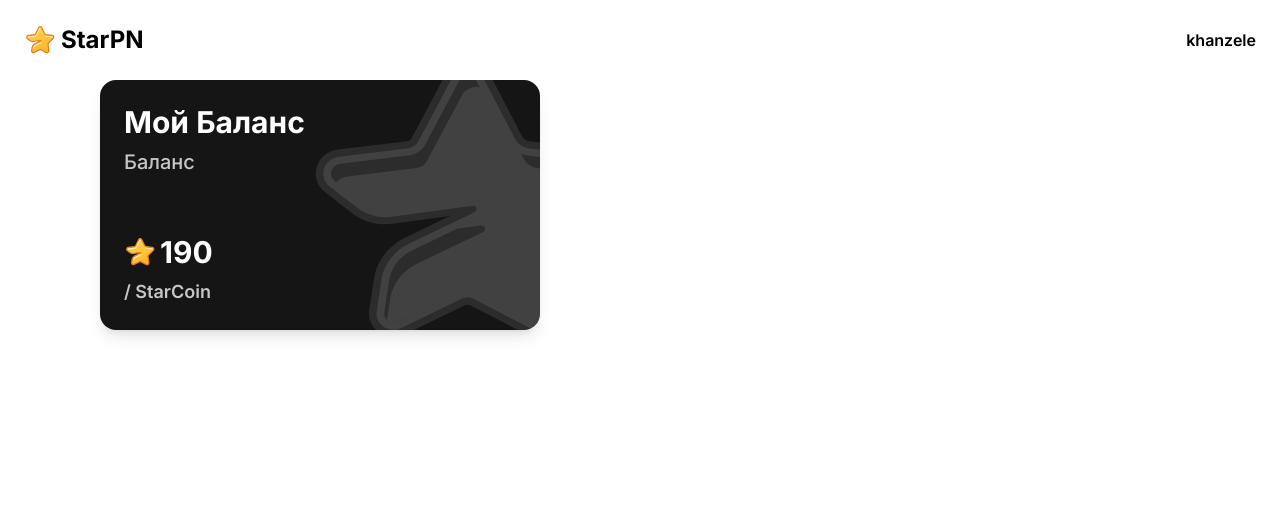
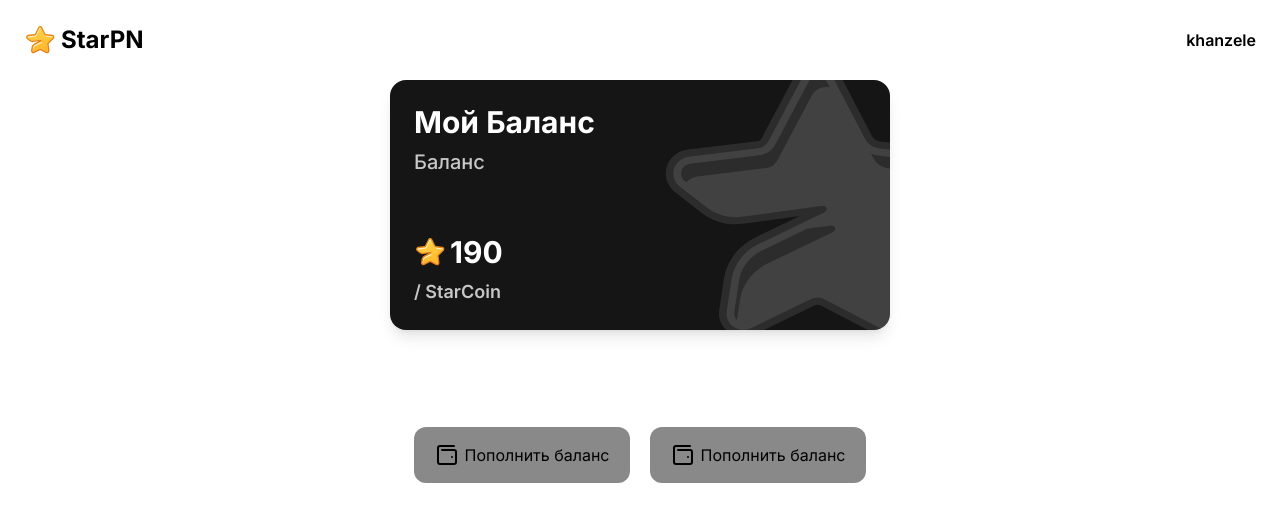
Before and after one commit to khanzele16/StarPN, a Next.js app: page / in a window 1280 px wide. Shown: the top 522 px of the page. Built offline with nearby package versions, Linux system fonts and the light colour scheme.

Commit message:
Added pay balance

```diff
--- a/components/Home/index.tsx
+++ b/components/Home/index.tsx
@@ -4,7 +4,7 @@ import { Widgets } from '../Widgets'
 
 function Home() {
   return (
-    <div className='w-full flex justify-center items-center content-center font-[family-name:var(--font-inter)]'>
+    <div className='w-full flex flex-col justify-center items-center content-center font-[family-name:var(--font-inter)]'>
       <Card />
       <Widgets />
     </div>
--- a/components/Widgets/index.tsx
+++ b/components/Widgets/index.tsx
@@ -1,9 +1,17 @@
+import { WalletMinimal } from "lucide-react";
 import React from "react";
 
 export function Widgets() {
   return (
-    <div className="w-full relative max-w-[500px] h-[250px] p-6 flex flex-col mx-[20px] sm:mx-[100px]">
-        <div className='w-full bg-[#]'></div>
+    <div className="w-full relative max-w-[500px] h-[250px] p-6 flex flex-row justify-between items-center content-center gap-x-[20px] sm:mx-[100px]">
+      <div className="w-full flex justify-center content-center items-center gap-x-[6px] rounded-xl p-4 bg-[#898989]">
+        <WalletMinimal color="black" size={24} />
+        <p className="text-black">Пополнить баланс</p>
+      </div>
+      <div className="w-full flex justify-center content-center items-center gap-x-[6px] rounded-xl p-4 bg-[#898989]">
+        <WalletMinimal color="black" size={24} />
+        <p className="text-black">Пополнить баланс</p>
+      </div>
     </div>
   );
 }
```
